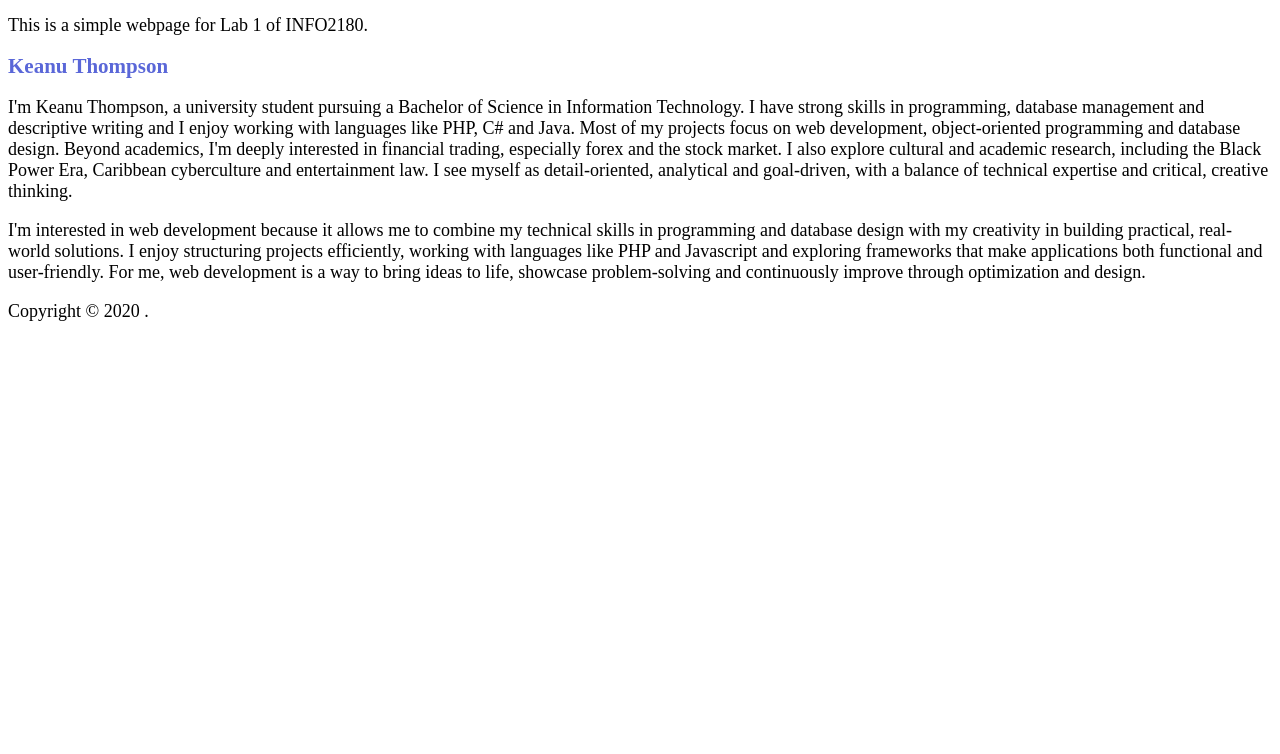
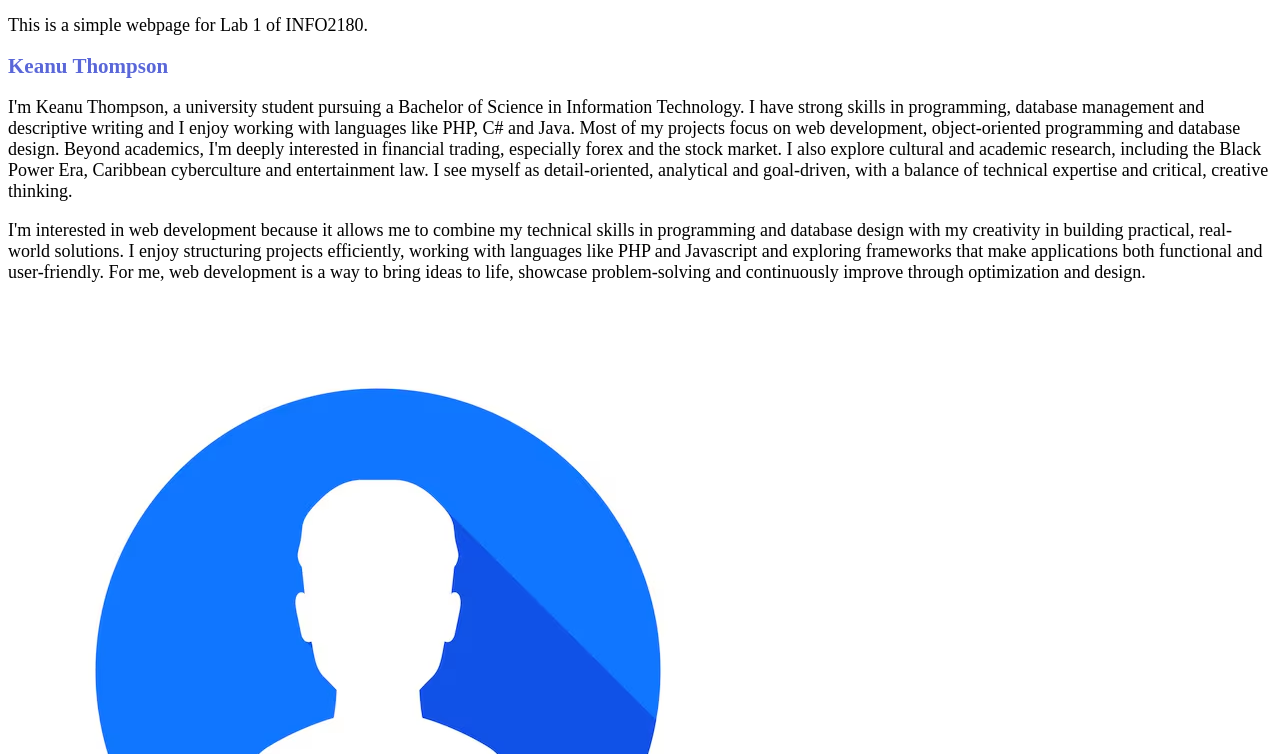
Before and after one commit to keanuty/info2180-lab1, a plain HTML site: page index.html in a window 1280 px wide. Shown: the part 46-800 px from the top of the page. Drawn offline with Linux system fonts and the light colour scheme.

Commit message:
Added a photo:

```diff
--- a/index.html
+++ b/index.html
@@ -54,6 +54,8 @@
 
         </p>
 
+        <img src="photo.jpg" alt="a photo.">
+
     </main>
 
     <footer>
```
Also changed, not shown: photo.jpg (added).
